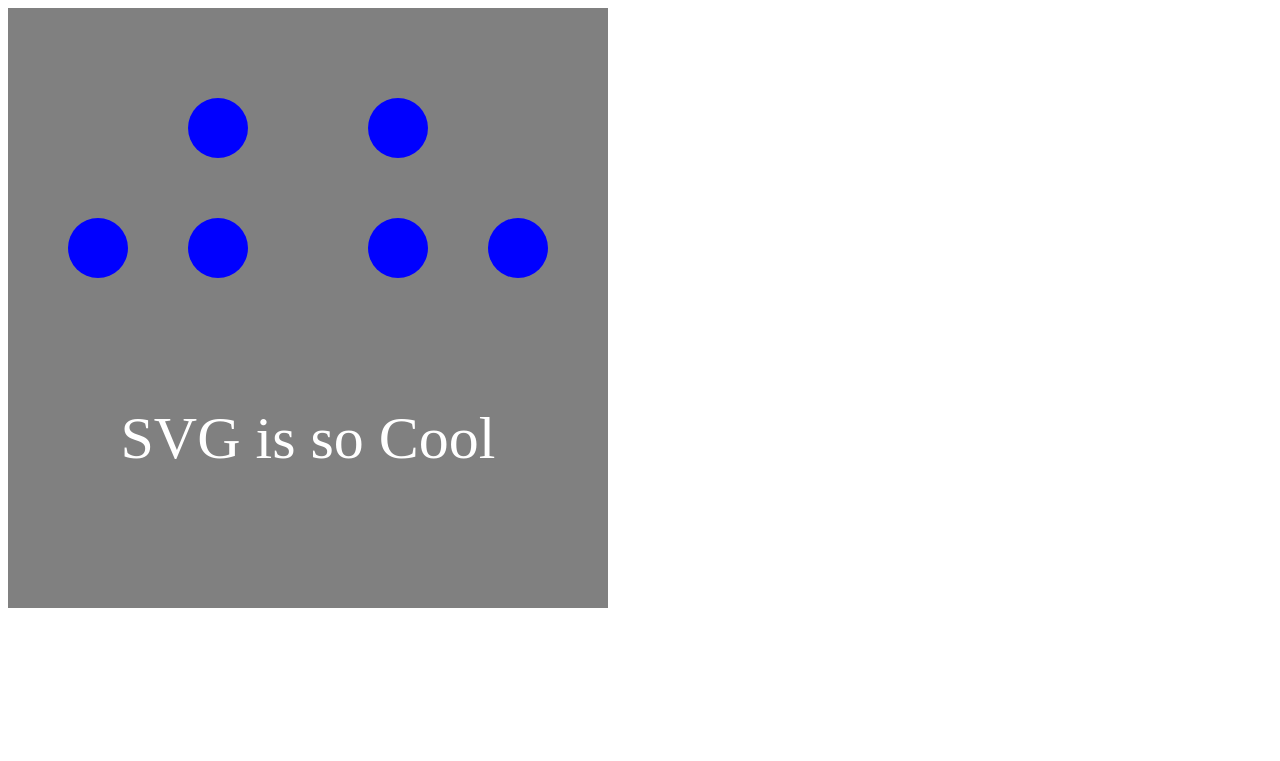
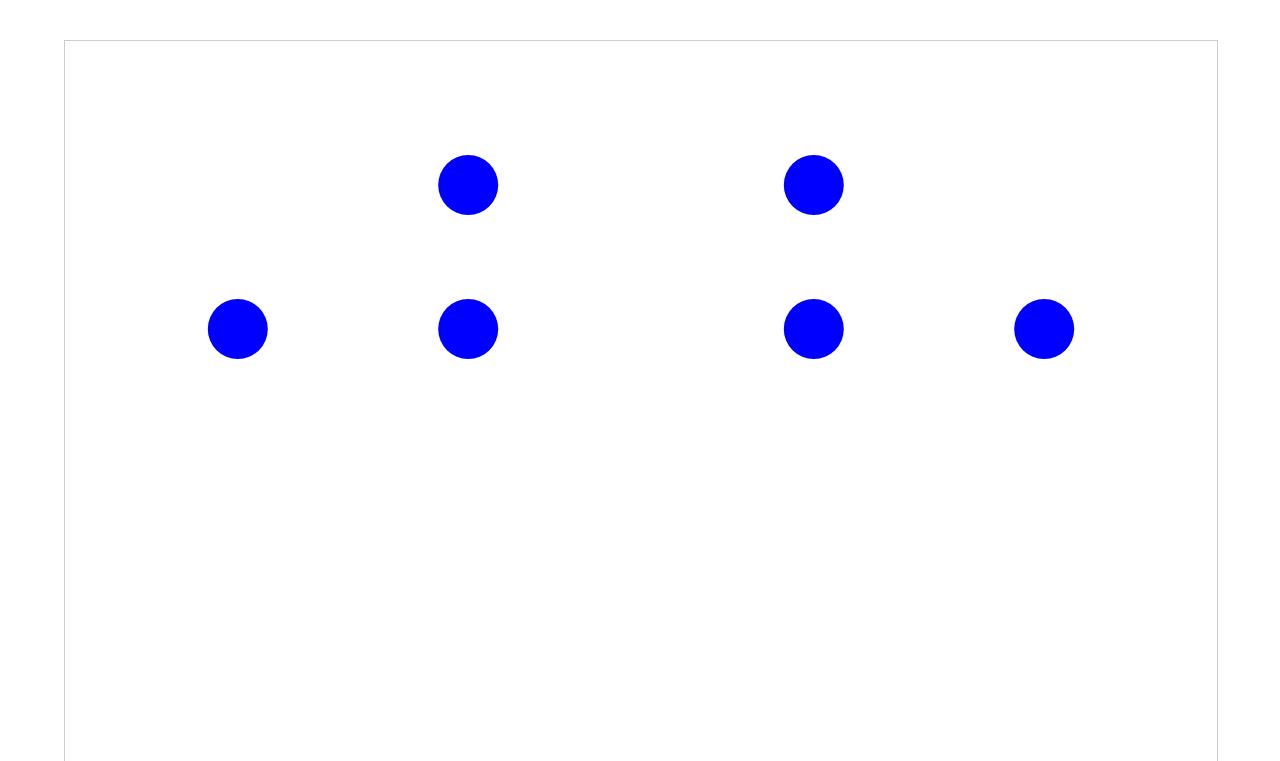
Before and after one commit to glass-bead-labs/JSBiReach, a plain HTML site: page svg/index.html in a window 1280 px wide. Shown: the top 761 px of the page. Drawn offline with Linux system fonts and the light colour scheme.

Commit message:
Borrowing some ideas from phrogz
http://phrogz.net/svg/svg_in_xhtml5.xhtml

```diff
--- a/svg/index.html
+++ b/svg/index.html
@@ -5,24 +5,36 @@
     <title>SVG tutorial</title>
 
     <style type="text/css">
+      svg {
+        display:block;
+        border:1px solid #ccc;
+        position:absolute;
+        top:5%;
+        left:5%;
+        width:90%;
+        height:90%;
+        background:#fff;
+      }
+
       circle { fill: blue; r: 30; }
+      /* Two rows top-to-bottom */
       .out, .home { cy: 40%; }
-      .forward { cy: 20%; }
-      .left { cx: 35%; }
-      .left.out { cx: 15%; }
-      .right { cx: 65%; }
-      .right.out {cx: 85%; }
+      .forward    { cy: 20%; }
+      /* Four columsn left-to-right */
+      .left.out  { cx: 15%; }
+      .left      { cx: 35%; }
+      .right     { cx: 65%; }
+      .right.out { cx: 85%; }
     </style>
   </head>
   <body>
     <svg version="1.1"
         baseProfile="full"
-        width="600" height="600"
         xmlns="http://www.w3.org/2000/svg">
 
-        <rect width="100%" height="100%" fill="gray" />
+        <!-- <rect width="100%" height="100%" fill="gray" /> -->
 
-        <!-- Left cluster - demo percentages work! -->
+        <!-- Left cluster -->
         <circle class="left forward" />
         <circle class="left out" />
         <circle class="left home" />
```
